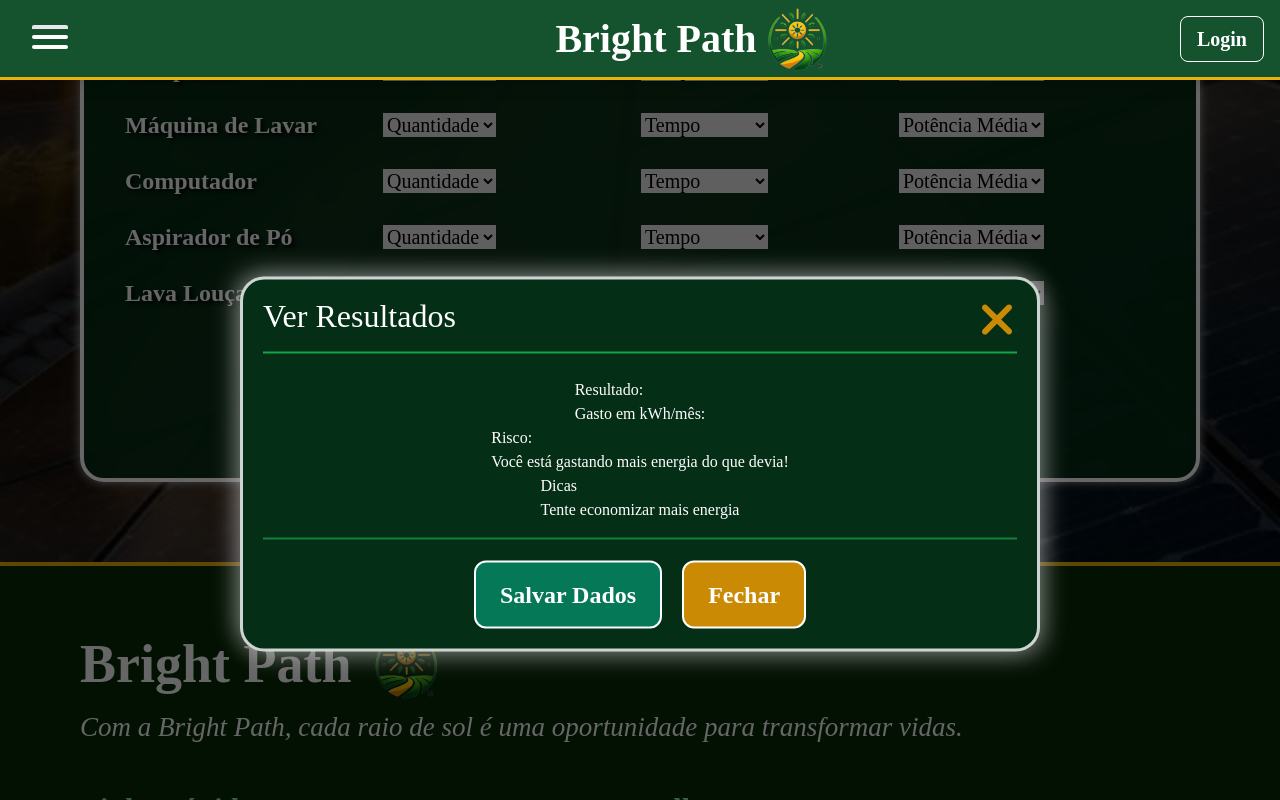
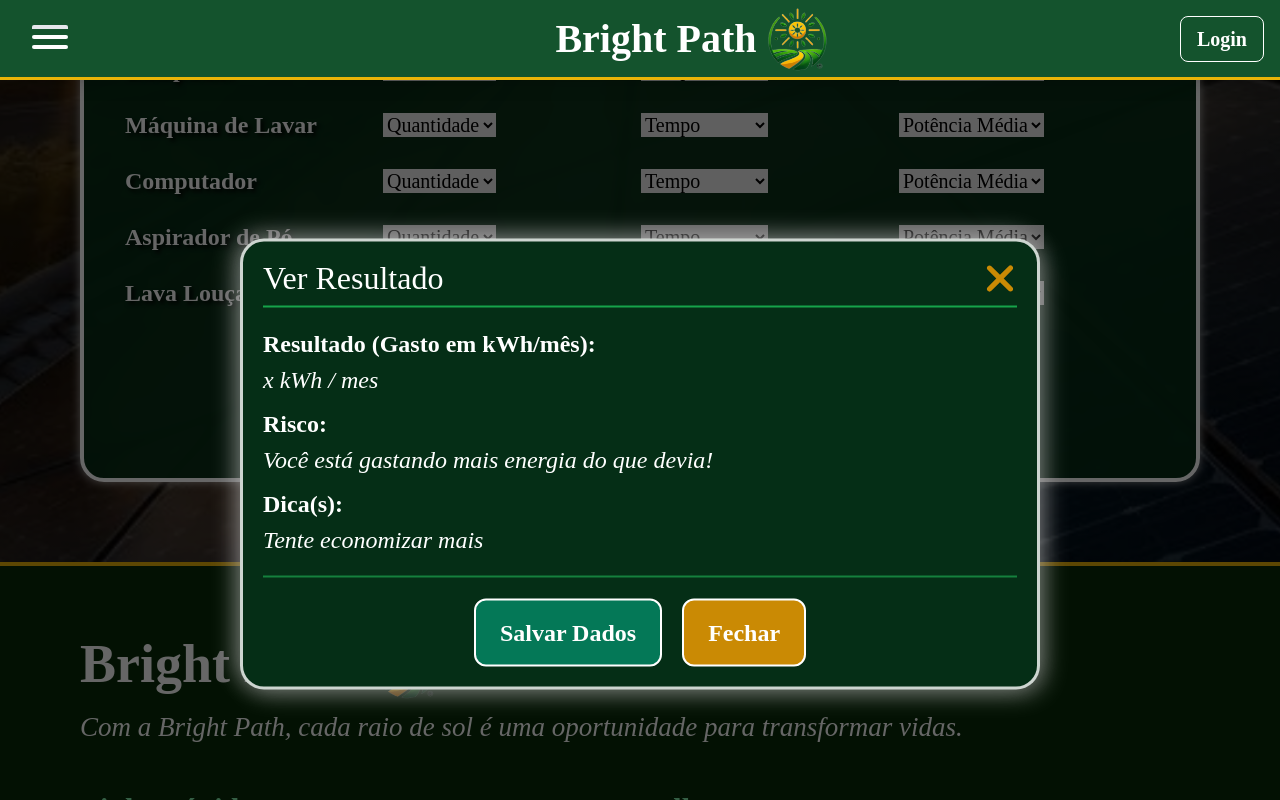
Before and after one commit to renan-utida/gs-bp-front, a React (Vite) app: page /calculo-energetico in a window 1280 px wide. Both pictures are taken after a click on the button "Ver Resultado". Shown: the part 775-1575 px from the top of the page. Built offline with nearby package versions, Linux system fonts and the light colour scheme.

Commit message:
Modal Calculo Energetico: Estilizado

```diff
--- a/src/routes/CalculoEnergetico/index.jsx
+++ b/src/routes/CalculoEnergetico/index.jsx
@@ -566,20 +566,22 @@ const CalculoEnergetico = () => {
             {modalResultados && <div className="fixed top-0 left-0 w-full h-full duration-100 bg-black/60 z-40" onClick={toggleModal}></div>}
             {modalResultados && (
                 <div className="shadow-modal-conta flex flex-col justify-center fixed mt-16 top-1/2 left-1/2 transform -translate-x-1/2 -translate-y-1/2 bg-green-950 text-white rounded-3xl p-5 border-[3px] border-white/80 z-50 min-w-72 min-[400px]:min-w-96 min-[530px]:min-w-[28rem] sm:min-w-[32rem] md:min-w-[36rem] lg:min-w-[42rem] xl:min-w-[50rem]">
-                    <FaXmark onClick={toggleModal} className="absolute top-4 right-4 sm:top-3 md:top-4 md:right-4 text-4xl sm:text-5xl cursor-pointer text-yellow-600 transition-colors duration-500 ease-in-out hover:text-yellow-800"/>
-                    <h3 className="text-xl sm:text-2xl md:text-[27px] xl:text-[32px] pb-3 sm:pb-4 xl:pb-5 border-b-2 border-green-600 mb-4 text-left sem-sombra">Ver Resultados</h3>
-                    <div className="flex flex-col justify-center items-center sm:mt-2 sm:mb-4 mx-auto">
-                        <div>
-                            <h4>Resultado: </h4>
-                            <p>Gasto em kWh/mês: </p>
+                    <div className="flex flex-row w-full border-b-2 border-green-600 pb-1 sm:pb-2 xl:pb-3">
+                        <FaXmark onClick={toggleModal} className="absolute top-4 right-4 sm:top-3 md:top-4 md:right-4 text-4xl sm:text-[42px] cursor-pointer text-yellow-600 transition-colors duration-500 ease-in-out hover:text-yellow-800"/>
+                        <h3 className="text-xl sm:text-2xl md:text-[27px] xl:text-[32px] text-left sem-sombra">Ver Resultado</h3>
+                    </div>
+                    <div className="flex flex-col w-full my-5">
+                        <div className="flex flex-col items-start">
+                            <h4 className="font-bold text-2xl">Resultado (Gasto em kWh/mês): </h4>
+                            <p className="italic text-2xl mt-1">x kWh / mes</p>
                         </div>
-                        <div>
-                            <h4>Risco: </h4>
-                            <p>Você está gastando mais energia do que devia!</p>
+                        <div className="flex flex-col items-start mt-3">
+                            <h4 className="font-bold text-2xl">Risco: </h4>
+                            <p className="italic text-2xl mt-1">Você está gastando mais energia do que devia!</p>
                         </div>
-                        <div>
-                            <h4>Dicas</h4>
-                            <p>Tente economizar mais energia</p>
+                        <div className="flex flex-col items-start mt-3">
+                            <h4 className="font-bold text-2xl">Dica(s):</h4>
+                            <p className="italic text-2xl mt-1">Tente economizar mais</p>
                         </div>
                     </div>
                     <div className="flex flex-row justify-center gap-5 items-center my-auto mx-0 border-t-2 border-green-700 pt-4">
```
